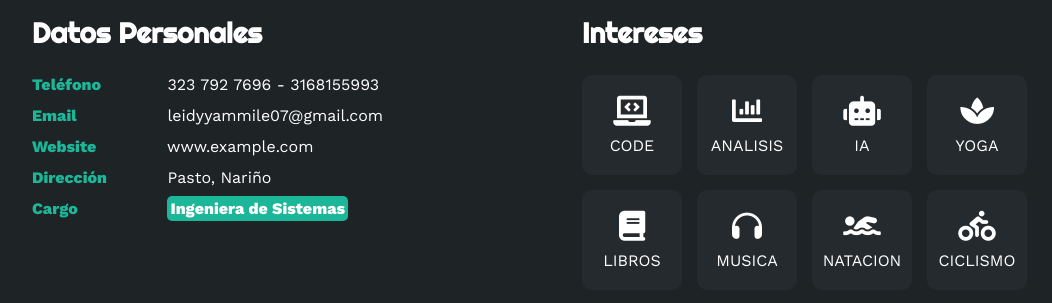
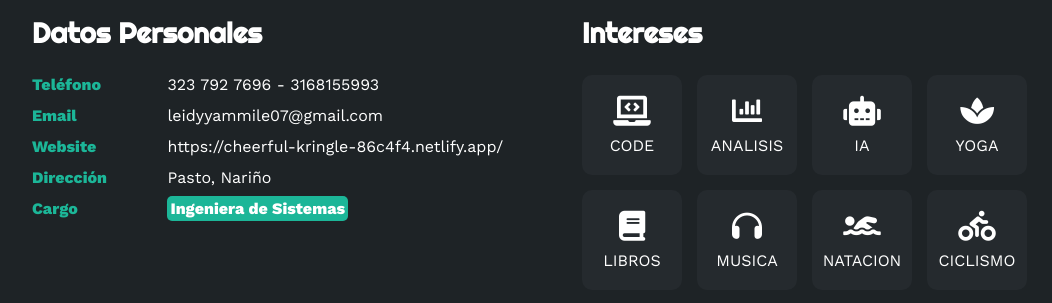
Before and after one commit to lady071990/Portafolio, a plain HTML site: page index.html in a window 1280 px wide. Shown: the part 1020-1323 px from the top of the page, without its empty margins (58-1110 px from the left). Drawn offline with nearby package versions, Linux system fonts and the light colour scheme.

Commit message:
Update index.html

```diff
--- a/index.html
+++ b/index.html
@@ -75,7 +75,7 @@
                         </li>
                         <li>
                             <strong>Website</strong>
-                            www.example.com
+                           https://cheerful-kringle-86c4f4.netlify.app/
                         </li>
                         <li>
                             <strong>Dirección</strong>
```
